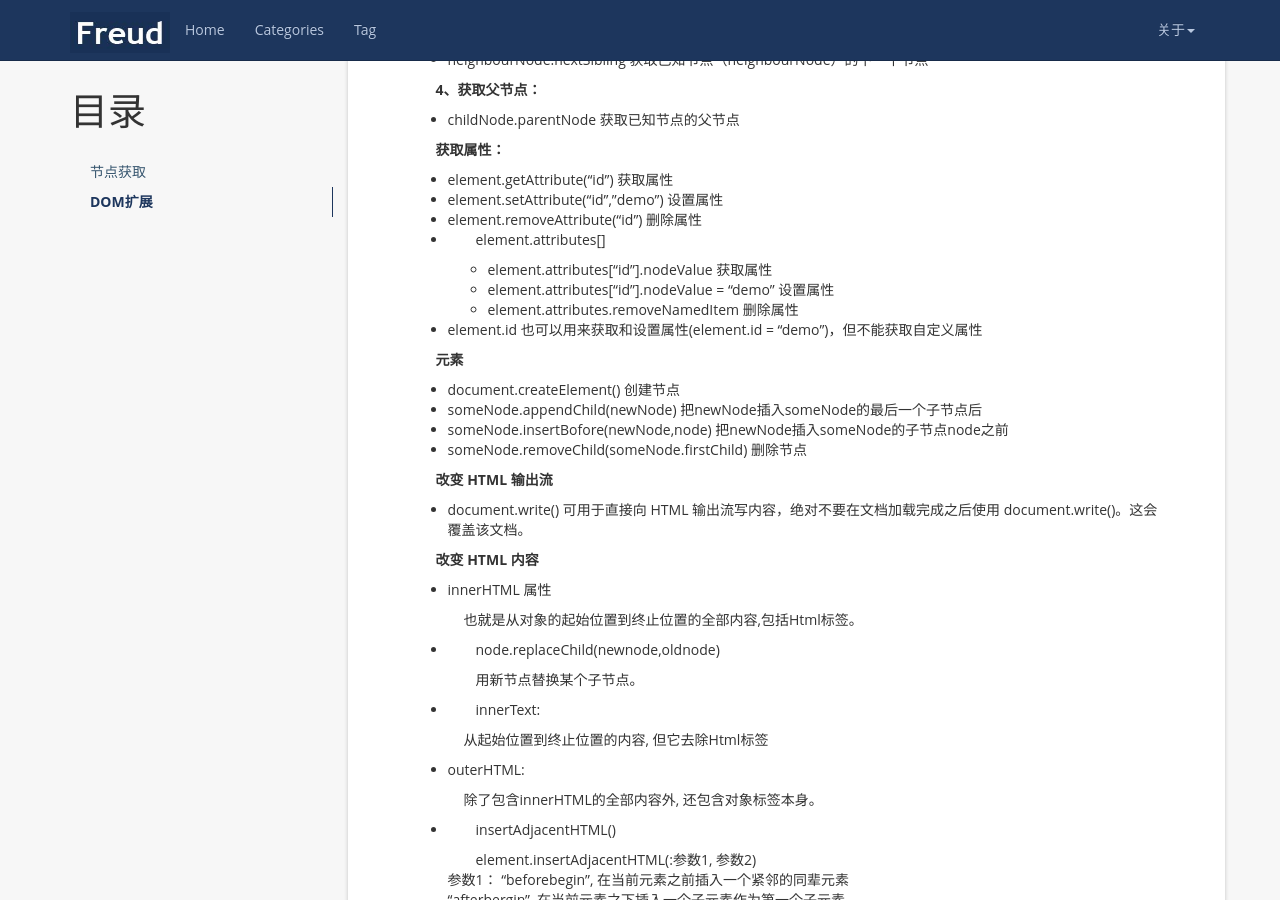
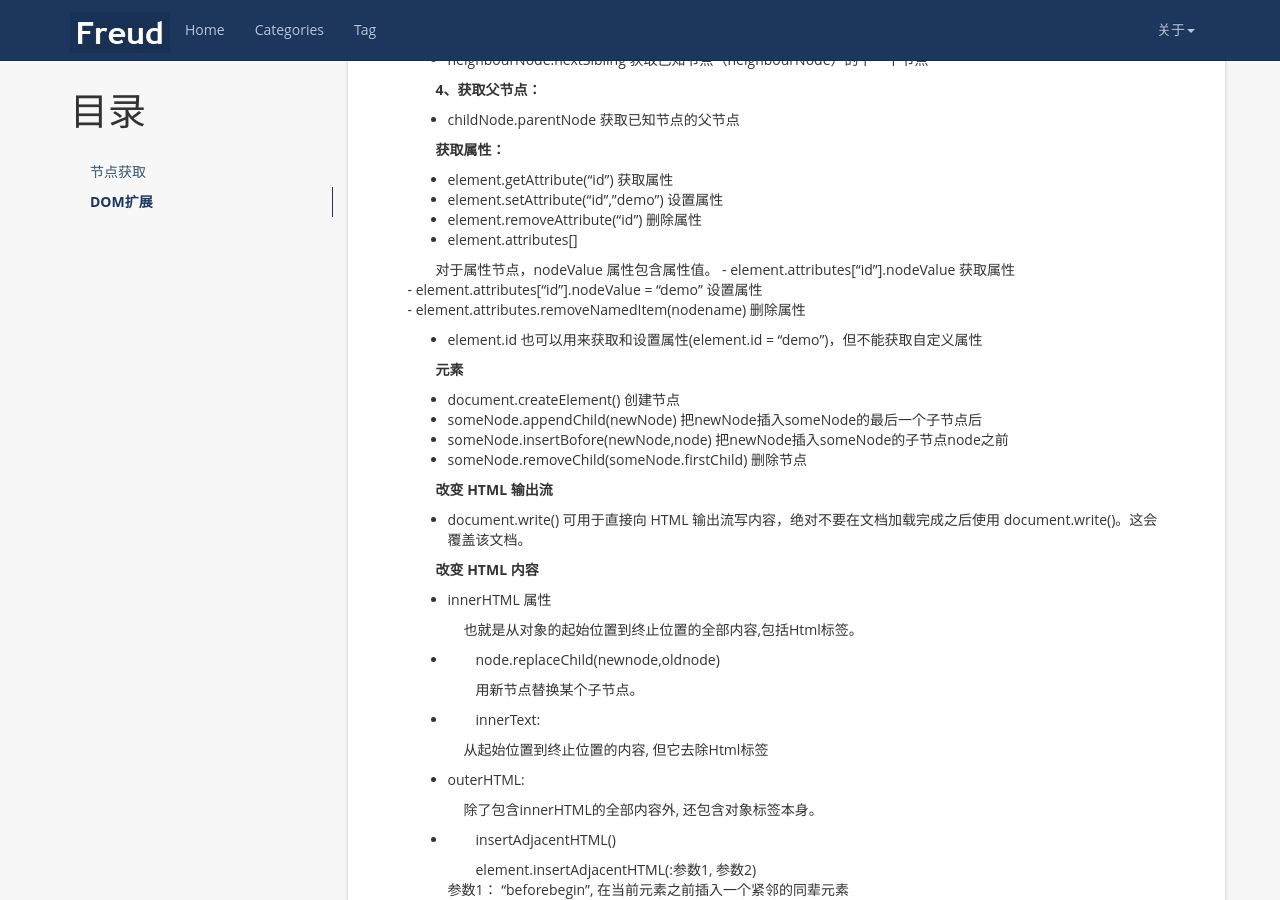
Before and after one commit to peiyanhuang/MyBlog, a Jekyll site: the page built from _posts/2016-10-19-DOM(2).md, in a window 1280 px wide and 900 px high, scrolled down 766 px. Built offline with Jekyll 4.4.1, drawn with Linux system fonts in a browser that asks for light colours.

Commit message:
attributes nodeValue

```diff
--- a/_posts/2016-10-19-DOM(2).md
+++ b/_posts/2016-10-19-DOM(2).md
@@ -42,9 +42,10 @@ tag: JS
  - element.removeAttribute("id")  删除属性
  -  element.attributes[]
 
+   对于属性节点，nodeValue 属性包含属性值。
      -  element.attributes["id"].nodeValue  获取属性
       - element.attributes["id"].nodeValue = "demo"  设置属性
-      - element.attributes.removeNamedItem  删除属性
+      - element.attributes.removeNamedItem(nodename)  删除属性
  - element.id  也可以用来获取和设置属性(element.id = "demo")，但不能获取自定义属性
 
 **元素**
```
